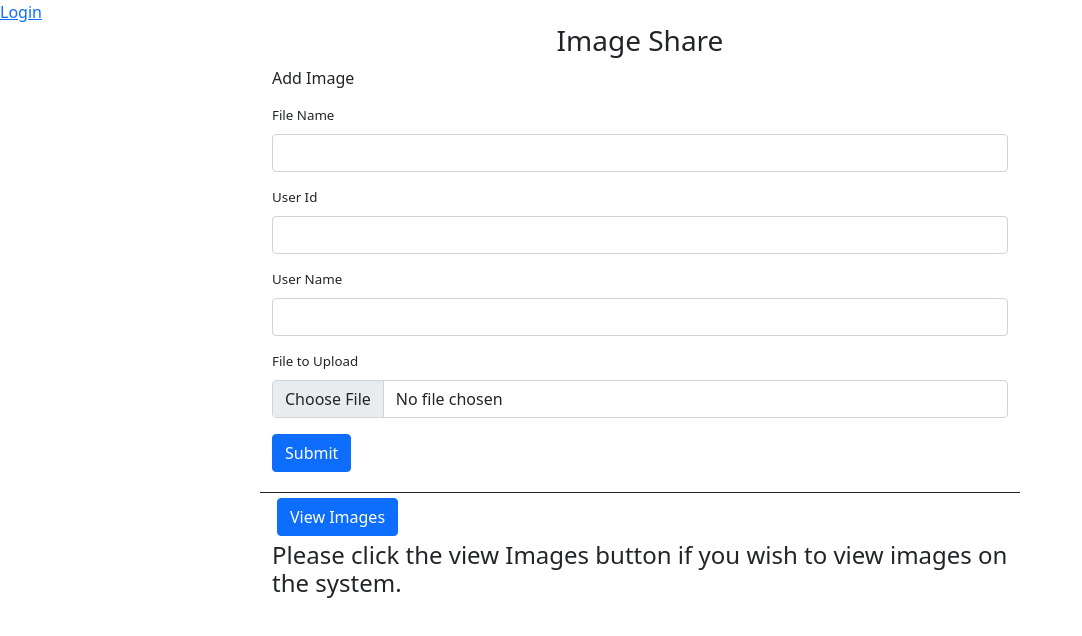
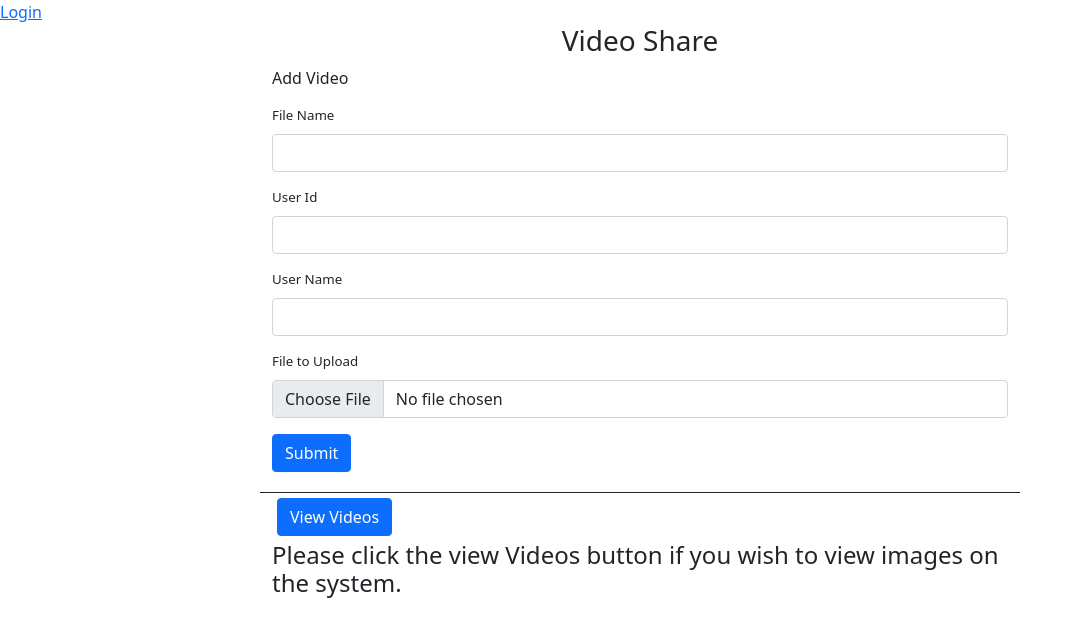
Before and after one commit to AdemTep/COM682appCW, a plain HTML site: page index.html in a window 1280 px wide. Shown: the whole page, without its empty margins (0-1082 px from the left). Drawn offline with Linux system fonts and the light colour scheme.

Commit message:
Update index.html

```diff
--- a/index.html
+++ b/index.html
@@ -23,7 +23,7 @@
             <div class="col-2"  ></div>
 
             <div class="col-8" style="text-align: center;">
-              <h3>Image Share</h3>
+              <h3>Video Share</h3>
             </div>
 
             <div class="col-2"  ></div>
@@ -34,7 +34,7 @@
             <div class="col-2"  ></div>
 
             <div class="col-8" style="text-align: left;border-bottom:1px solid #222222;">
-              <p>Add Image</p>
+              <p>Add Video</p>
 
               <form style="font-size: 10pt;" id="newAssetForm">
                 <div class="mb-3">
@@ -71,12 +71,12 @@
 
             <div class="col-8" style="text-align: left;" >
               <div style="padding:5px;">
-                <button  id = "retImages" type="button" class="btn btn-primary">View Images</button>
+                <button  id = "retImages" type="button" class="btn btn-primary">View Videos</button>
               </div>
 
               <div id="ImageList">
 
-                <h4>Please click the view Images button if you wish to view images on the system.</h4>
+                <h4>Please click the view Videos button if you wish to view images on the system.</h4>
 
               </div>
             </div>
```
